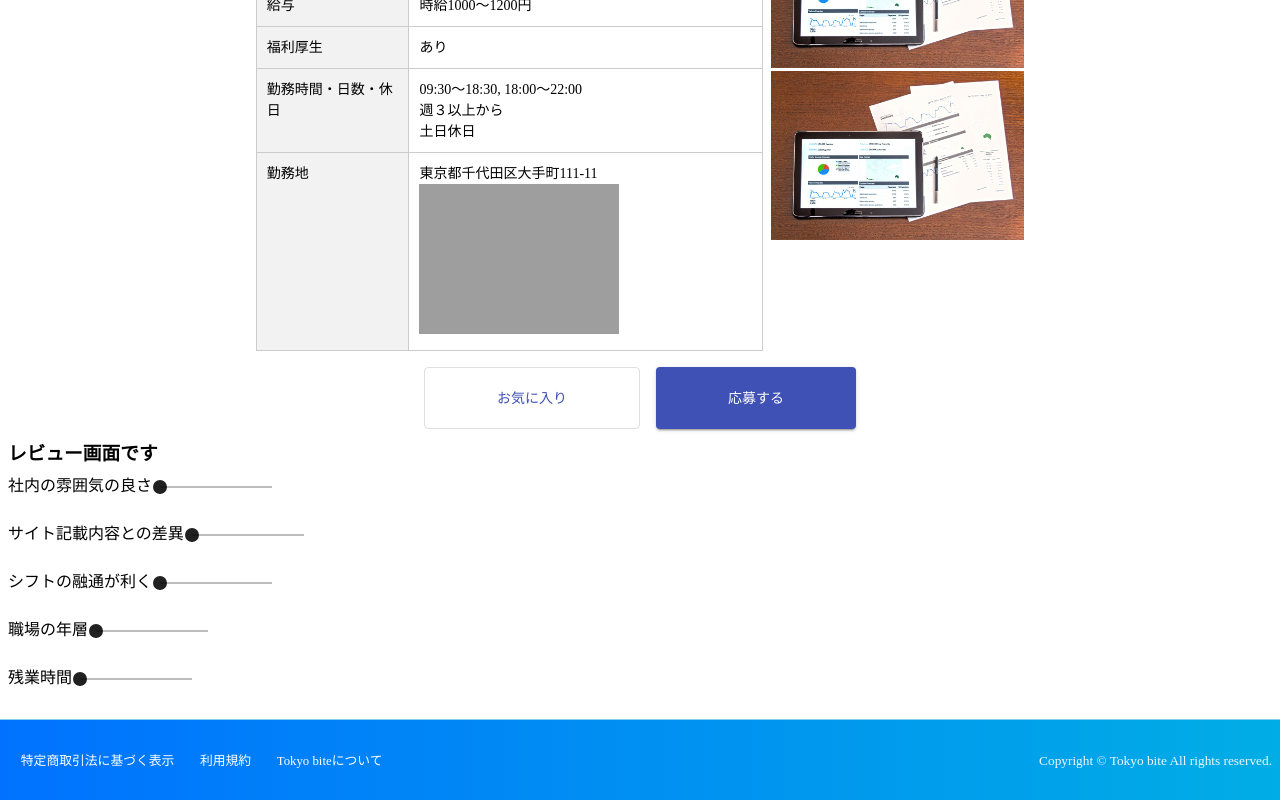
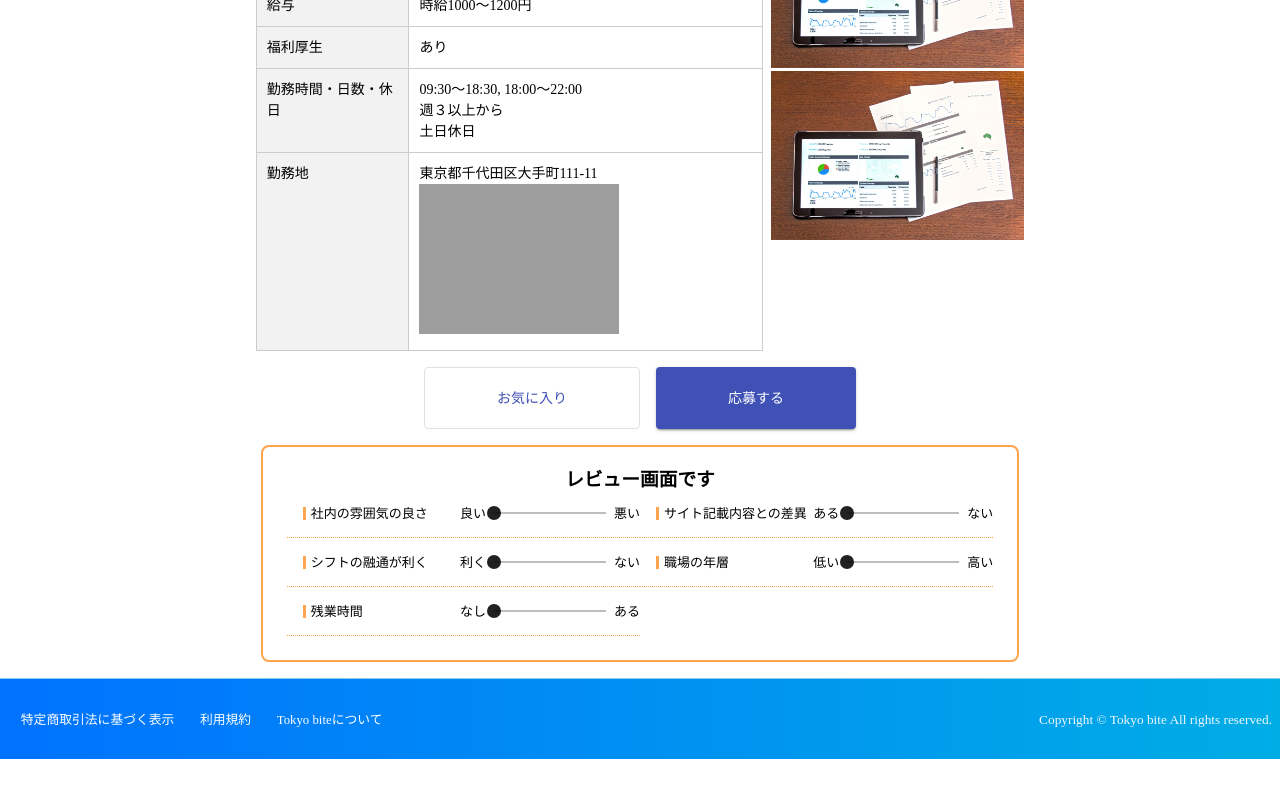
Before and after one commit to cameron-s-dev/angular-jobapp, an Angular app: page /detail in a window 1280 px wide. Shown: the part 391-1191 px from the top of the page. After the commit the page ends 1150 px from the top, so only its background shows below. Built offline with nearby package versions, Linux system fonts and the light colour scheme; grey boxes are pictures that could not be loaded.

Commit message:
style(review): class名追加、Style変更

```diff
--- a/src/app/detail/review/review.component.html
+++ b/src/app/detail/review/review.component.html
@@ -1,24 +1,49 @@
+<section class="review">
   <h3>レビュー画面です</h3>
-<div>
-  <mat-label>社内の雰囲気の良さ</mat-label>
+  <div class="review__container">
+    <div class="review__content">
+      <p>社内の雰囲気の良さ</p>
+      <div class="review__label">
+        <mat-label>良い</mat-label>
         <mat-slider thumbLabel [displayWith]="formatLabel" tickInterval="100" min="0" max="10"></mat-slider>
+        <mat-label>悪い</mat-label>
+      </div>
     </div>
 
-<div>
-  <mat-label>サイト記載内容との差異</mat-label>
+    <div class="review__content">
+      <p>サイト記載内容との差異</p>
+      <div class="review__label">
+        <mat-label>ある</mat-label>
         <mat-slider thumbLabel [displayWith]="descriptionLabel" tickInterval="100" min="0" max="4"></mat-slider>
+        <mat-label>ない</mat-label>
       </div>
-<div>
-  <mat-label>シフトの融通が利く</mat-label>
-  <mat-slider thumbLabel [displayWith]="shiftLabel" tickInterval="100" min="0" max="2"></mat-slider>
     </div>
 
-<div>
-  <mat-label>職場の年層</mat-label>
-  <mat-slider thumbLabel [displayWith]="ageLabel" tickInterval="100" step="10" min="10" max="60"></mat-slider>
+    <div class="review__content">
+      <p>シフトの融通が利く</p>
+      <div class="review__label">
+        <mat-label>利く</mat-label>
+        <mat-slider thumbLabel [displayWith]="shiftLabel" tickInterval="100" min="0" max="2"></mat-slider>
+        <mat-label>ない</mat-label>
+      </div>
     </div>
 
-<div>
-  <mat-label>残業時間</mat-label>
+    <div class="review__content">
+      <p>職場の年層</p>
+      <div class="review__label">
+        <mat-label>低い</mat-label>
+        <mat-slider thumbLabel [displayWith]="ageLabel" tickInterval="100" step="10" min="10" max="60"></mat-slider>
+        <mat-label>高い</mat-label>
+      </div>
+    </div>
+
+    <div class="review__content">
+      <p>残業時間</p>
+      <div class="review__label">
+        <mat-label>なし</mat-label>
         <mat-slider thumbLabel [displayWith]="overtimeLabel" tickInterval="100" min="0" max="3"></mat-slider>
+        <mat-label>ある</mat-label>
       </div>
+    </div>
+  </div>
+</section>
--- a/src/app/detail/review/review.component.scss
+++ b/src/app/detail/review/review.component.scss
@@ -0,0 +1,51 @@
+@import "mixins";
+
+.review {
+  box-sizing: border-box;
+  border: 2px solid #ffa550;
+  padding: 24px;
+  border-radius: 8px;
+  margin-top: 40px;
+  h3 {
+    text-align: center;
+  }
+  margin: 0 8px 16px;
+  @include tab {
+    width: 80%;
+    margin: 0 auto;
+  }
+  @include pc {
+    width: 60%;
+  }
+  &__content {
+    font-size: 13px;
+    border-bottom: 1px dotted #ffa550;
+    display: flex;
+    flex-wrap: wrap;
+    justify-content: space-between;
+    align-items: center;
+    @include pc {
+      width: 50%;
+      flex-wrap: nowrap;
+    }
+  }
+  &__container {
+  @include pc {
+    display: flex;
+    flex-wrap: wrap;
+    justify-content: space-between;
+    align-items: center;
+    width: 100%;
+  }
+  }
+  &__label {
+    display: flex;
+    justify-content: center;
+    align-items: center;
+  }
+  p {
+    border-left: 3px solid #ffa550;
+    padding-left: 5px;
+    margin-left: 16px;
+  }
+}
```
Lines whose indentation alone changed are shown as unchanged.
